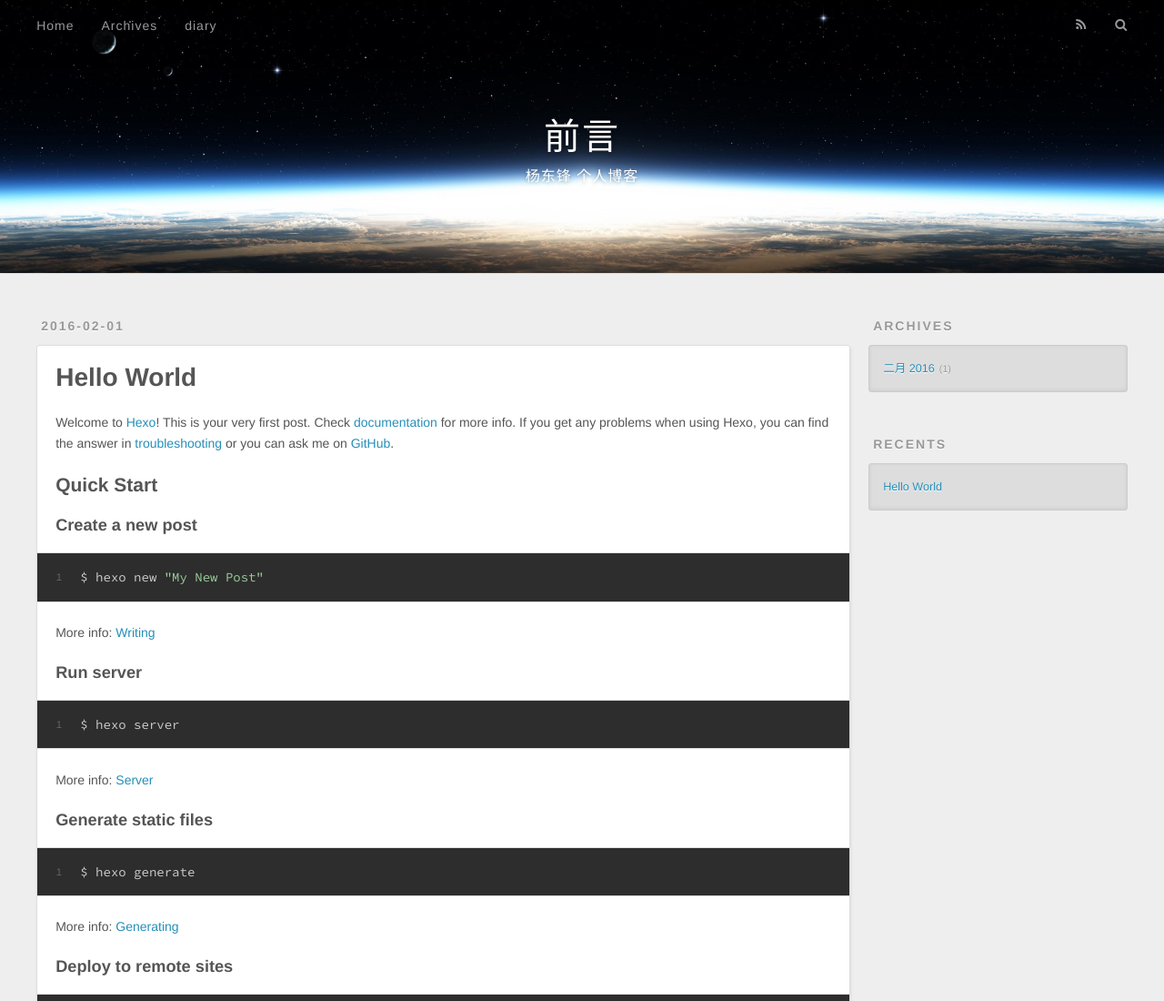
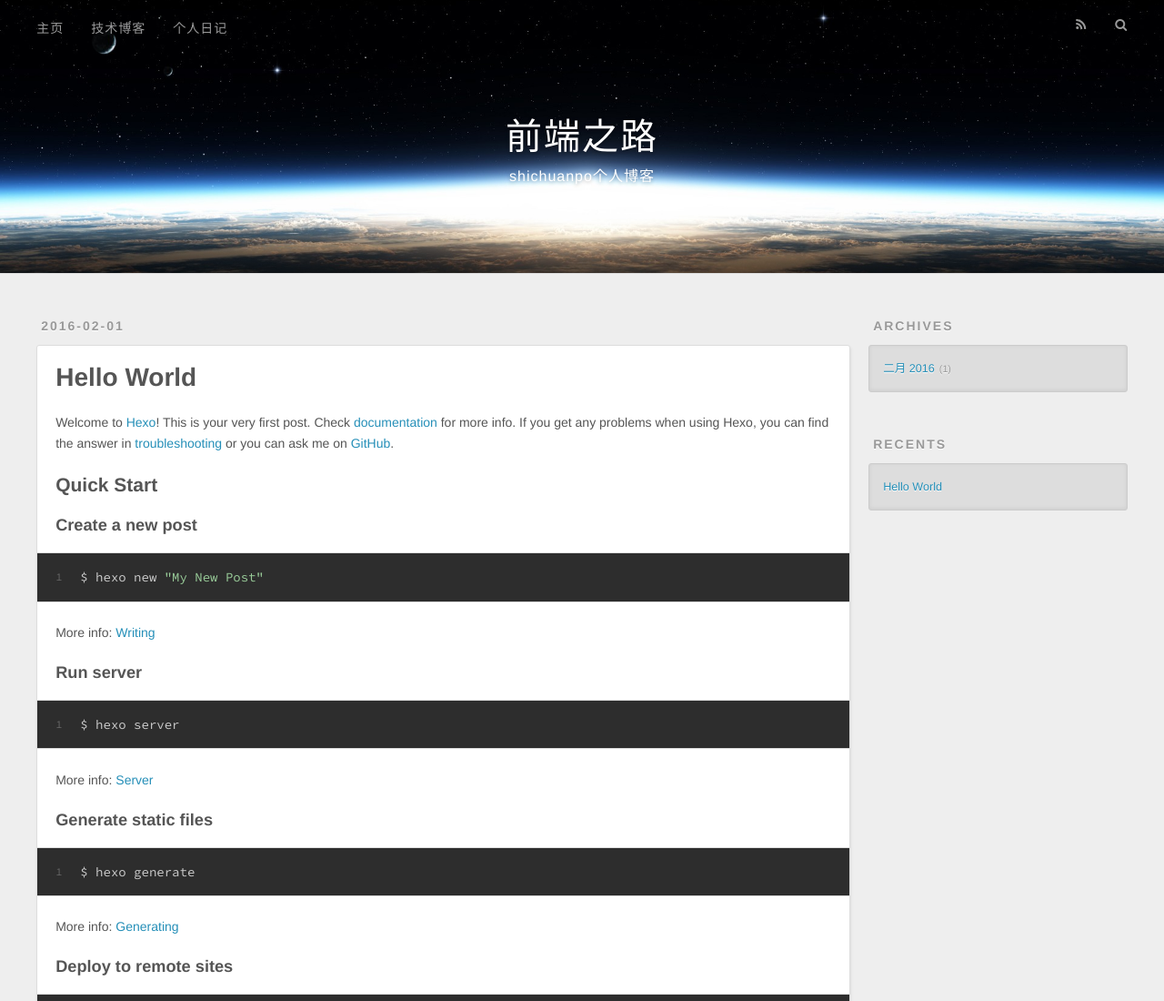
Before and after one commit to shichuanpo/shichuanpo.github.io, a plain HTML site: page index.html in a window 1280 px wide. Shown: the top 1100 px of the page at 91% size. Drawn offline with nearby package versions, Linux system fonts and the light colour scheme.

Commit message:
Site updated: 2016-02-01 16:18:46

```diff
--- a/index.html
+++ b/index.html
@@ -3,19 +3,19 @@
 <head>
   <meta charset="utf-8">
 
-  <title>前言</title>
+  <title>前端之路</title>
   <meta name="viewport" content="width=device-width, initial-scale=1, maximum-scale=1">
   <meta name="description" content="This is a Personal Blog for Y.D.F">
 <meta property="og:type" content="website">
-<meta property="og:title" content="前言">
+<meta property="og:title" content="前端之路">
 <meta property="og:url" content="http://yoursite.com/index.html">
-<meta property="og:site_name" content="前言">
+<meta property="og:site_name" content="前端之路">
 <meta property="og:description" content="This is a Personal Blog for Y.D.F">
 <meta name="twitter:card" content="summary">
-<meta name="twitter:title" content="前言">
+<meta name="twitter:title" content="前端之路">
 <meta name="twitter:description" content="This is a Personal Blog for Y.D.F">
 
-    <link rel="alternative" href="/atom.xml" title="前言" type="application/atom+xml">
+    <link rel="alternative" href="/atom.xml" title="前端之路" type="application/atom+xml">
 
 
     <link rel="icon" href="/favicon.png">
@@ -33,11 +33,11 @@
   <div id="header-outer" class="outer">
     <div id="header-title" class="inner">
       <h1 id="logo-wrap">
-        <a href="/" id="logo">前言</a>
+        <a href="/" id="logo">前端之路</a>
       </h1>
 
         <h2 id="subtitle-wrap">
-          <a href="/" id="subtitle">杨东锋  个人博客</a>
+          <a href="/" id="subtitle">shichuanpo个人博客</a>
         </h2>
 
     </div>
@@ -45,11 +45,11 @@
       <nav id="main-nav">
         <a id="main-nav-toggle" class="nav-icon"></a>
 
-          <a class="main-nav-link" href="/主页">Home</a>
+          <a class="main-nav-link" href="/Home">主页</a>
 
-          <a class="main-nav-link" href="/技术博客">Archives</a>
+          <a class="main-nav-link" href="/Archives">技术博客</a>
 
-          <a class="main-nav-link" href="/个人日记">diary</a>
+          <a class="main-nav-link" href="/diary">个人日记</a>
 
       </nav>
       <nav id="sub-nav">
@@ -102,7 +102,7 @@
 
     </div>
     <footer class="article-footer">
-      <a data-url="http://yoursite.com/2016/02/01/hello-world/" data-id="cik3p2fmp00005scc80bg4khc" class="article-share-link">Share</a>
+      <a data-url="http://yoursite.com/2016/02/01/hello-world/" data-id="cik3pfjcj0000z0ccdezsfzn0" class="article-share-link">Share</a>
 
 
     </footer>
@@ -162,11 +162,11 @@
     </div>
     <nav id="mobile-nav">
 
-    <a href="/主页" class="mobile-nav-link">Home</a>
+    <a href="/Home" class="mobile-nav-link">主页</a>
 
-    <a href="/技术博客" class="mobile-nav-link">Archives</a>
+    <a href="/Archives" class="mobile-nav-link">技术博客</a>
 
-    <a href="/个人日记" class="mobile-nav-link">diary</a>
+    <a href="/diary" class="mobile-nav-link">个人日记</a>
 
 </nav>
 
```
Also changed, not shown: 2016/02/01/hello-world/index.html (+12 -12 lines), archives/2016/02/index.html (+13 -13 lines), archives/2016/index.html (+13 -13 lines), archives/index.html (+13 -13 lines).
